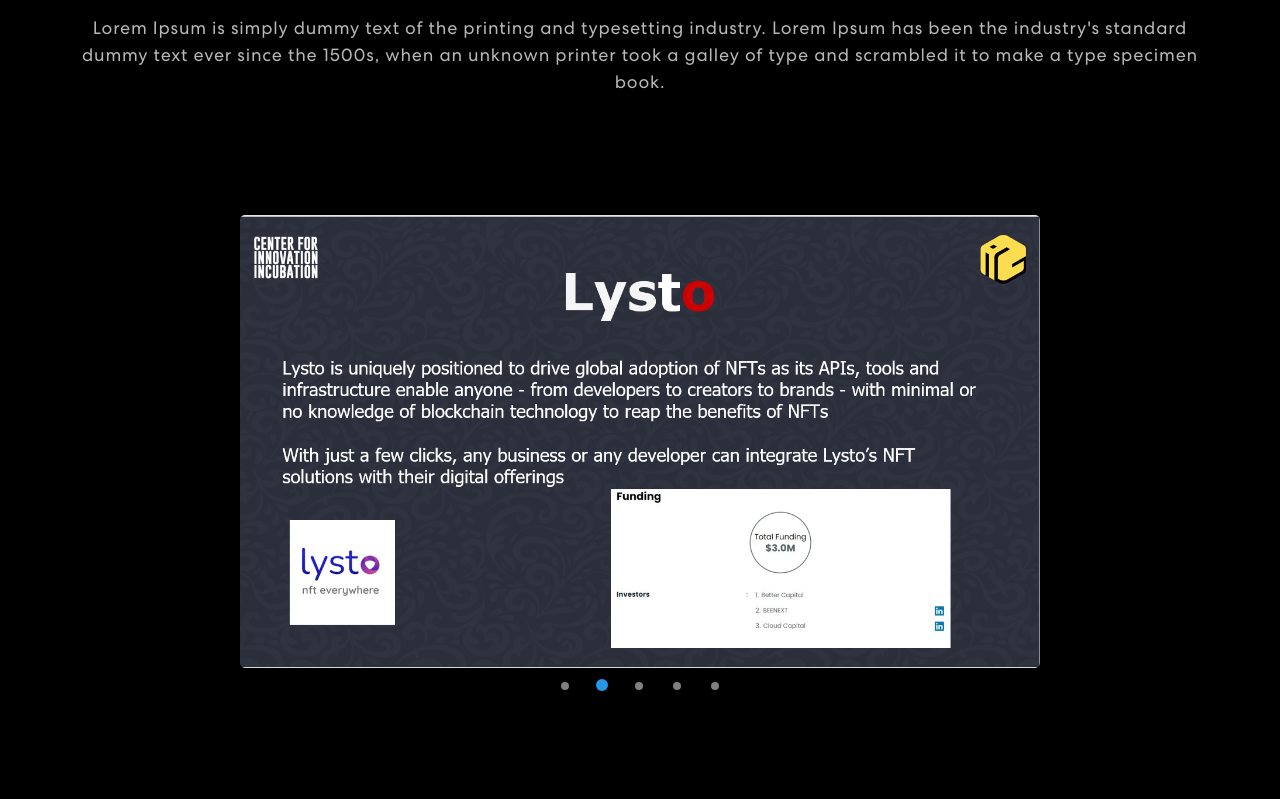
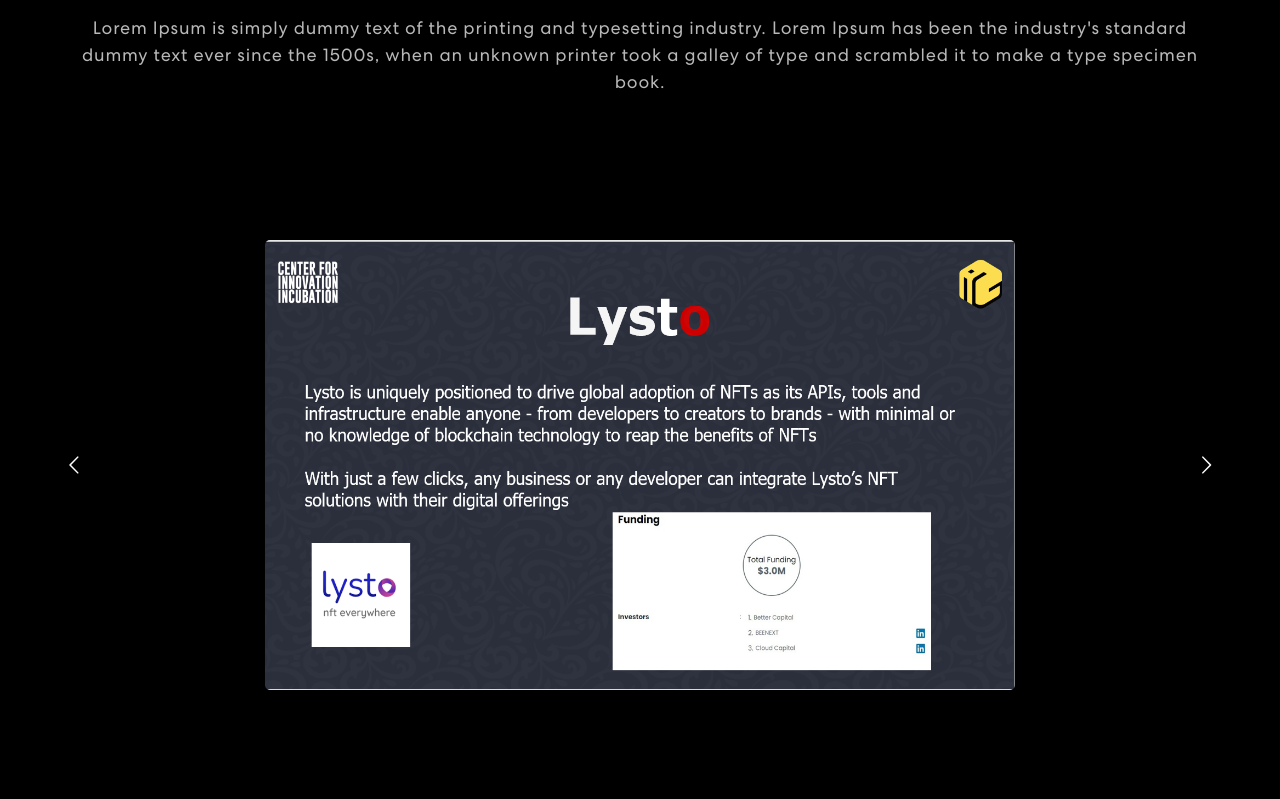
Before and after one commit to roshnn74/frontend, a React (Create React App) app: page /community in a window 1280 px wide. Shown: the part 2341-3140 px from the top of the page. Built offline with nearby package versions, Linux system fonts and the light colour scheme.

Commit message:
card updates

```diff
--- a/src/App.css
+++ b/src/App.css
@@ -376,8 +376,9 @@
 }
 
   .exercise-card {
-    background: linear-gradient(90.21deg, #e0e30f -5.91%, #f4ec06 111.58%);
+    background-color: #FFEA00;
     border-top: 4px solid #fff;
+    margin: 10px;
     border-bottom-left-radius: 20px;
     border-bottom-right-radius: 50px;
     text-decoration: none;
@@ -776,17 +777,32 @@
   .img-slider .slide{
     z-index: 1;
     position: absolute;
-    display: none;
   }
 
-  .img-slider .slide.active-slider{
+  /* .img-slider .slide.active-slider{
     display: inline;
     transition: display 1s linear;
-  }
+  } */
 
   .img-slider .slide img{
     z-index: 1;
-    width: 100%;
+    border-radius: 5px;
+    margin: 10px;
+  }
+
+  .carousel-container .slide{
+    margin: 0;
+    padding: 0;
+    box-sizing: border-box;
+    height: 85vh;
+    display: flex;
+    justify-content: center;
+    align-items: center;
+  }
+
+  .carousel-container .slide img{
+    width: 750px;
+    height: 450px;
     border-radius: 5px;
   }
 
@@ -831,7 +847,7 @@
     cursor: pointer;
   }
 
-  .img-slider .navigation .btn-slider.active-slider{
+  .img-slider .navigation .btn-slider.active{
     background: #2696E9;
     width: 12px;
     height: 12px;
--- a/src/components/Collabs.js
+++ b/src/components/Collabs.js
@@ -22,7 +22,7 @@
 import Img16 from "../assets/img/yellowai.png";
 
 const Photo = styled.img`
-  width: ${(props) => props.scale * 368}px;
+  width: ${(props) => props.scale * 400}px;
   height: ${(props) => props.scale * 200}px;
   border-radius: 4px;
   box-shadow: 0 7px 20px 0 rgba(0, 0, 0, 0.12);
--- a/src/components/EventCard.js
+++ b/src/components/EventCard.js
@@ -1,16 +1,13 @@
 import React from 'react';
-import { Typography } from '@mui/material';
 
-import Img from '../assets/img/event.svg';
-
-const EventCard = ({ description, id }) => {
+const EventCard = ({ title, description, imgUrl }) => {
   return (
-    <div className="exercise-card">
-      <img src={Img} alt="" loading="lazy" />
-      <Typography ml="20px" fontWeight="bold" pb="10px">
-        {description}
-      </Typography>
-
+    <div className="proj-imgbx" style={{margin: '10px'}}>
+      <img src={imgUrl} alt=""/>
+      <div className="proj-txtx">
+        <h4>{title}</h4>
+        <span>{description}</span>
+      </div>
     </div>
   )
 }
--- a/src/components/Events.js
+++ b/src/components/Events.js
@@ -2,8 +2,8 @@
 import Carousel from 'react-multi-carousel';
 import 'react-multi-carousel/lib/styles.css';
 
-import Img2 from "../assets/img/tech.jpg";
 import EventCard from './EventCard';
+import { eventData } from '../constants/index';
 
 const Events = () => {
     const responsive = {
@@ -25,51 +25,6 @@
         }
     };
 
-    const data = [
-        {
-            title: "Firefly Hackathon",
-            description: "Lorem ipsum dolor, sit amet consectetur adipisicing elit. Quibusdam velit voluptate adipisci corporis reprehenderit quis accusamus a unde, nostrum voluptas doloribus iure culpa!",
-            imgUrl: Img2,
-            id: "0001",
-        },
-        {
-            title: "Lorem ipsum dolor sit amet",
-            description: "Lorem ipsum dolor, sit amet consectetur adipisicing elit. Quibusdam velit voluptate adipisci corporis reprehenderit quis accusamus a unde, nostrum voluptas doloribus iure culpa!",
-            imgUrl: Img2,
-            id: "0002",
-        },
-        {
-            title: "Lorem, ipsum dolor.",
-            description: "Lorem ipsum dolor, sit amet consectetur adipisicing elit. Quibusdam velit voluptate adipisci corporis reprehenderit quis accusamus a unde, nostrum voluptas doloribus iure culpa!",
-            imgUrl: Img2,
-            id: "0003",
-        },
-        {
-            title: "Lorem, ipsum",
-            description: "Lorem ipsum dolor, sit amet consectetur adipisicing elit. Quibusdam velit voluptate adipisci corporis reprehenderit quis accusamus a unde, nostrum voluptas doloribus iure culpa!",
-            imgUrl: Img2,
-            id: "0004",
-        },
-        {
-            title: "Lorem",
-            description: "Lorem ipsum dolor, sit amet consectetur adipisicing elit. Quibusdam velit voluptate adipisci corporis reprehenderit quis accusamus a unde, nostrum voluptas doloribus iure culpa!",
-            imgUrl: Img2,
-            id: "0005",
-        },
-        {
-            title: "Lorem ipsum dolor sit",
-            description: "Lorem ipsum dolor, sit amet consectetur adipisicing elit. Quibusdam velit voluptate adipisci corporis reprehenderit quis accusamus a unde, nostrum voluptas doloribus iure culpa!",
-            imgUrl: Img2,
-            id: "0006",
-        },
-        {
-            title: "Lorem, ipsum.",
-            description: "Lorem ipsum dolor, sit amet consectetur adipisicing elit. Quibusdam velit voluptate adipisci corporis reprehenderit quis accusamus a unde, nostrum voluptas doloribus iure culpa!",
-            imgUrl: Img2,
-            id: "0007",
-        },
-    ];
-
   return (
     <section className="skill" id="events">
         <div className="container">
@@ -78,7 +33,7 @@
                         <h2>Recent Events</h2>
                         <p>Lorem Ipsum is simply dummy text of the printing and typesetting industry.<br></br> Lorem Ipsum has been the industry's standard dummy text.</p>
                         <Carousel responsive={responsive} infinite={true} className="owl-carousel owl-theme skill-slider">
-                            {data.map((item,index) => {
+                            {eventData.map((item,index) => {
                                 return(
                                     <EventCard
                                         key={index}
--- a/src/components/Startup.js
+++ b/src/components/Startup.js
@@ -1,4 +1,6 @@
-import React, { useEffect } from 'react';
+import React from 'react';
+import Carousel from 'react-multi-carousel';
+import 'react-multi-carousel/lib/styles.css';
 import 'animate.css';
 
 import Img1 from "../assets/img/ophyellowai.png";
@@ -8,87 +10,50 @@
 import Img5 from "../assets/img/ophbugclaim.png";
 
 const Startup = () => {
-      useEffect(() => {
-        var slides = document.querySelectorAll('.slide');
-        var btns = document.querySelectorAll('.btn-slider');
-        var currentSlide = 1;
-
-        // Javascript for image slider manual navigation
-        var manualNav = function(manual){
-          slides.forEach((slide) => {
-            slide.classList.remove('active-slider');
-
-            btns.forEach((btn) => {
-              btn.classList.remove('active-slider');
-            });
-          });
-
-          slides[manual].classList.add('active-slider');
-          btns[manual].classList.add('active-slider');
-          currentSlide = manual;
+      const responsive = {
+        superLargeDesktop: {
+          breakpoint: { max: 4000, min: 3000 },
+          items: 1
+        },
+        desktop: {
+          breakpoint: { max: 3000, min: 1024 },
+          items: 1
+        },
+        tablet: {
+          breakpoint: { max: 1024, min: 464 },
+          items: 1
+        },
+        mobile: {
+          breakpoint: { max: 464, min: 0 },
+          items: 1
         }
-
-        btns.forEach((btn, i) => {
-          btn.addEventListener("click", () => {
-            manualNav(i);
-          });
-        });
-
-        // Javascript for image slider autoplay navigation
-        var repeat = function(activeClass){
-          let active = document.getElementsByClassName('active-slider');
-          let i = 1;
-          var repeater = () => {
-            setTimeout(function(){
-                [...active].forEach((activeSlide) => {
-                    activeSlide.classList.remove('active-slider');
-                });
-
-                slides[i].classList.add('active-slider');
-                btns[i].classList.add('active-slider');
-                i++;
-
-                if(slides.length === i){
-                    i = 0;
-                }
-                if(i >= slides.length){
-                    return;
-                }
-                repeater();
-            }, 5000);
-          }
-          repeater();
-        }
-        repeat();
-      },[]);
-
+      };
   return (
-    <section className="startup">
-      <div className="img-slider">
-        <div className="slide active-slider animate__animated animate__slideInRight">
+    <Carousel
+      responsive={responsive}
+      infinite={true}
+      autoPlay={true}
+      focusOnSelect={true}
+      autoPlaySpeed={4000}
+      transitionDuration={500}
+      containerClass="carousel-container"
+    >
+        <div className="slide">
           <img src={Img1} alt="Yellow AI" />
         </div>
-        <div class="slide animate__animated animate__slideInRight">
+        <div className="slide">
           <img src={Img2} alt="Lysto" />
         </div>
-        <div class="slide animate__animated animate__slideInRight">
+        <div className="slide">
           <img src={Img3} alt="Skylark" />
         </div>
-        <div class="slide animate__animated animate__slideInRight">
+        <div className="slide">
           <img src={Img4} alt="AlmaBase" />
         </div>
-        <div class="slide animate__animated animate__slideInRight">
+        <div className="slide">
           <img src={Img5} alt="BugClaim" />
         </div>
-        <div class="navigation">
-          <div class="btn-slider active-slider"></div>
-          <div class="btn-slider"></div>
-          <div class="btn-slider"></div>
-          <div class="btn-slider"></div>
-          <div class="btn-slider"></div>
-        </div>
-      </div>
-    </section>
+    </Carousel>
   )
 }
 
--- a/src/constants/index.js
+++ b/src/constants/index.js
@@ -1,6 +1,7 @@
 import Img1 from "../assets/img/ishita.webp";
 import Img2 from "../assets/img/member.jfif";
 import Img3 from "../assets/img/gm.webp";
+import Img4 from "../assets/img/eventTest.jpeg";
 
 export const genManagers = [
     {
@@ -282,3 +283,48 @@
       imgUrl: Img2,
     },
   ];
+
+  export const eventData = [
+    {
+        title: "Ideathon",
+        description: "Lorem ipsum dolor, sit amet consectetur adipisicing elit. Quibusdam velit voluptate adipisci corporis reprehenderit quis accusamus a unde, nostrum voluptas doloribus iure culpa!",
+        imgUrl: Img4,
+        id: "0001",
+    },
+    {
+        title: "Lorem ipsum dolor sit amet",
+        description: "Lorem ipsum dolor, sit amet consectetur adipisicing elit. Quibusdam velit voluptate adipisci corporis reprehenderit quis accusamus a unde, nostrum voluptas doloribus iure culpa!",
+        imgUrl: Img4,
+        id: "0002",
+    },
+    {
+        title: "Lorem, ipsum dolor.",
+        description: "Lorem ipsum dolor, sit amet consectetur adipisicing elit. Quibusdam velit voluptate adipisci corporis reprehenderit quis accusamus a unde, nostrum voluptas doloribus iure culpa!",
+        imgUrl: Img4,
+        id: "0003",
+    },
+    {
+        title: "Lorem, ipsum",
+        description: "Lorem ipsum dolor, sit amet consectetur adipisicing elit. Quibusdam velit voluptate adipisci corporis reprehenderit quis accusamus a unde, nostrum voluptas doloribus iure culpa!",
+        imgUrl: Img4,
+        id: "0004",
+    },
+    {
+        title: "Lorem",
+        description: "Lorem ipsum dolor, sit amet consectetur adipisicing elit. Quibusdam velit voluptate adipisci corporis reprehenderit quis accusamus a unde, nostrum voluptas doloribus iure culpa!",
+        imgUrl: Img4,
+        id: "0005",
+    },
+    {
+        title: "Lorem ipsum dolor sit",
+        description: "Lorem ipsum dolor, sit amet consectetur adipisicing elit. Quibusdam velit voluptate adipisci corporis reprehenderit quis accusamus a unde, nostrum voluptas doloribus iure culpa!",
+        imgUrl: Img4,
+        id: "0006",
+    },
+    {
+        title: "Lorem, ipsum.",
+        description: "Lorem ipsum dolor, sit amet consectetur adipisicing elit. Quibusdam velit voluptate adipisci corporis reprehenderit quis accusamus a unde, nostrum voluptas doloribus iure culpa!",
+        imgUrl: Img4,
+        id: "0007",
+    },
+];
```
Also changed, not shown: src/assets/img/eventTest.jpeg (added).
